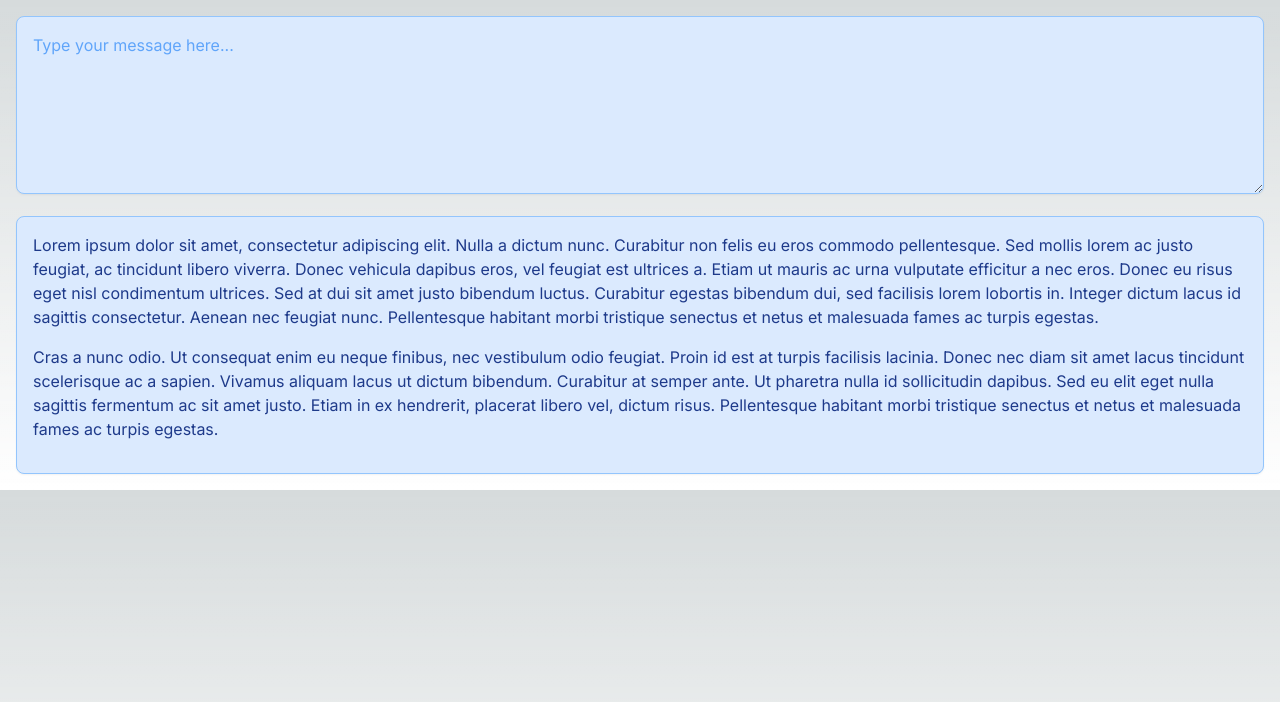
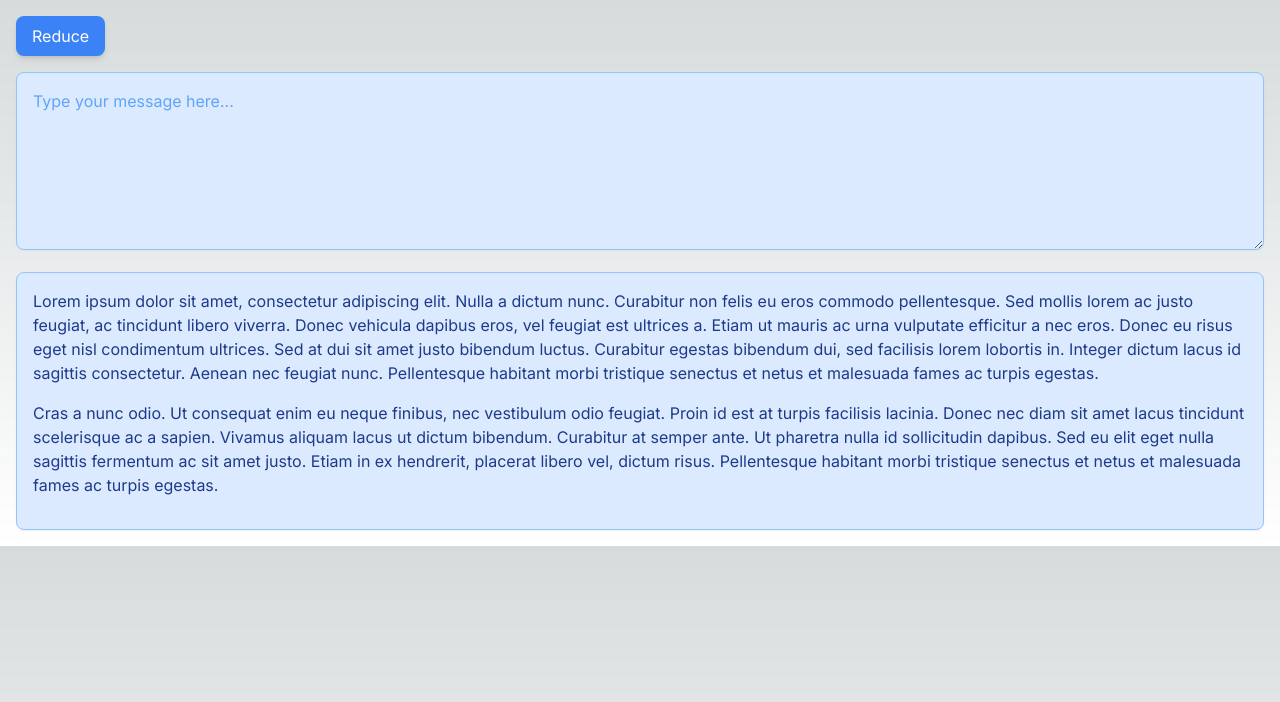
Before and after one commit to joelstevick/less-is-more, a Next.js app: page / in a window 1280 px wide. Shown: the top 702 px of the page. Built offline with nearby package versions, Linux system fonts and the light colour scheme.

Commit message:
add vertical spacer

```diff
--- a/app/page.tsx
+++ b/app/page.tsx
@@ -1,11 +1,15 @@
 import Textarea from "@/components/textarea/textarea";
 import ScrollableText from "@/components/scrollable-text/scrollable-text";
+import Button from "@/components/button/button";
+import HSpacer from "@/components/h-spacer/h-spacer";
 
 export default function Home() {
   return (
     <main className="p-4">
+      <Button>Reduce</Button>
+      <HSpacer />
       <Textarea />
-      <div className="h-4"></div>
+      <HSpacer />
       <ScrollableText />
     </main>
   );
--- /dev/null
+++ b/components/button/button.tsx
@@ -0,0 +1,12 @@
+// components/Button.js
+import React from "react";
+
+const Button = ({ children }: { children: any }) => {
+  return (
+    <button className="px-4 py-2 bg-blue-500 text-white rounded-lg shadow-md hover:bg-blue-600 focus:outline-none focus:ring-2 focus:ring-blue-500 focus:ring-opacity-50">
+      {children}
+    </button>
+  );
+};
+
+export default Button;
--- /dev/null
+++ b/components/h-spacer/h-spacer.tsx
@@ -0,0 +1,10 @@
+// components/Button.js
+import React from "react";
+
+const HSpacer = () => {
+  return (
+   <div className="h-4"></div>
+  );
+};
+
+export default HSpacer;
```
